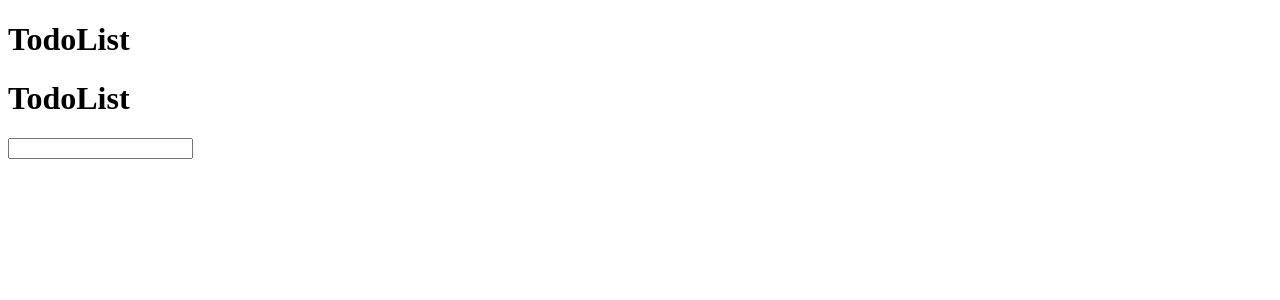
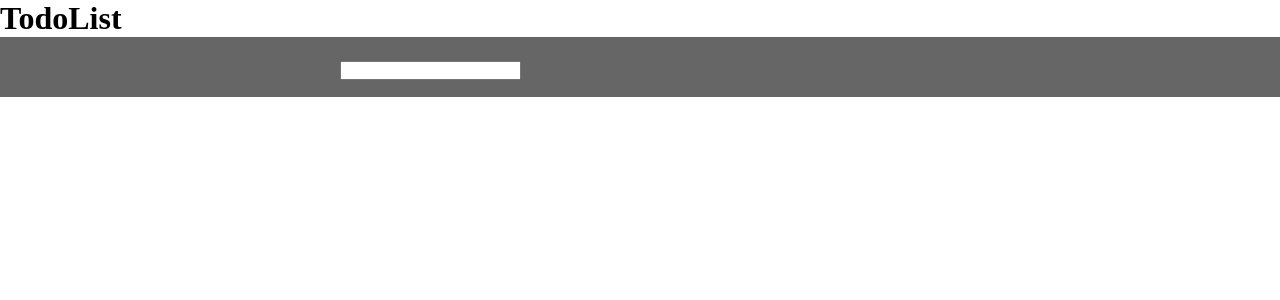
Before and after one commit to d1313113/frontEnd-test, a Vue app in the folder charter4/vue-test/: page / in a window 1280 px wide. Shown: the top 300 px of the page. Built offline with nearby package versions, Linux system fonts and the light colour scheme.

Commit message:
feat(TDD/Header): add Header snapshot

```diff
--- a/charter4/vue-test/src/App.vue
+++ b/charter4/vue-test/src/App.vue
@@ -16,4 +16,7 @@ export default {
 </script>
 
 <style lang="stylus">
+*
+  margin 0
+  padding 0
 </style>
--- a/charter4/vue-test/src/containers/TodoList/components/Header.vue
+++ b/charter4/vue-test/src/containers/TodoList/components/Header.vue
@@ -1,7 +1,8 @@
 <template>
   <div class="header">
-    <h1>TodoList</h1>
-    <input type="text" data-test="input" v-model="inputValue" @keyup.enter="addTodoItem">
+    <div class="header-content">
+      <input type="text" data-test="input" v-model="inputValue" @keyup.enter="addTodoItem">
+    </div>
   </div>
 </template>
 
@@ -26,4 +27,12 @@ export default {
 
 <!-- Add "scoped" attribute to limit CSS to this component only -->
 <style scoped lang="stylus">
+.header
+  background-color #666
+  line-height 60px
+  .header-content
+    width 600px
+    margin 0 auto
+    color #fff
+    font-size 24px
 </style>
```
Also changed, not shown: 2 other files (tests, documents, lock files or other folders).
